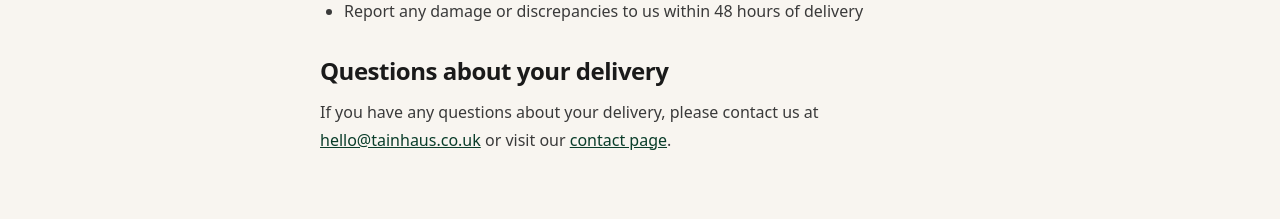
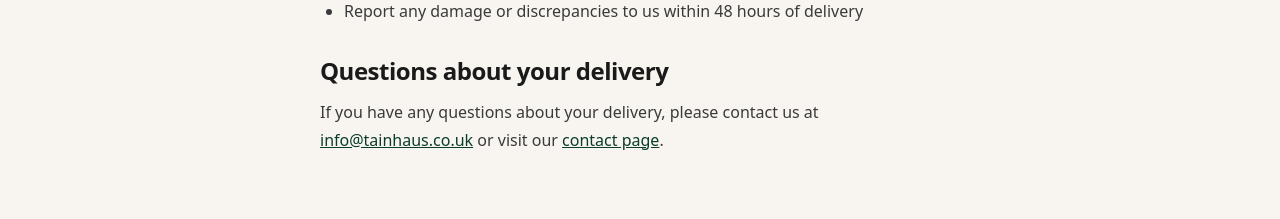
Before and after one commit to Tainhaus/2.0, a Next.js app: page /delivery in a window 1280 px wide. Shown: the part 1760-1979 px from the top of the page. Built offline with nearby package versions, Linux system fonts and the light colour scheme; no server answers; a web font is replaced by a local one.

Commit message:
Replace hello@ with info@tainhaus.co.uk

```diff
--- a/src/app/delivery/page.tsx
+++ b/src/app/delivery/page.tsx
@@ -77,7 +77,7 @@ export default function DeliveryPage() {
 
           <section>
             <h2 className="font-display text-2xl font-semibold text-charcoal-900 mb-3">Questions about your delivery</h2>
-            <p>If you have any questions about your delivery, please contact us at <a href="mailto:hello@tainhaus.co.uk" className="text-forest-800 underline">hello@tainhaus.co.uk</a> or visit our <Link href="/contact" className="text-forest-800 underline">contact page</Link>.</p>
+            <p>If you have any questions about your delivery, please contact us at <a href="mailto:info@tainhaus.co.uk" className="text-forest-800 underline">info@tainhaus.co.uk</a> or visit our <Link href="/contact" className="text-forest-800 underline">contact page</Link>.</p>
           </section>
         </div>
       </div>
```
